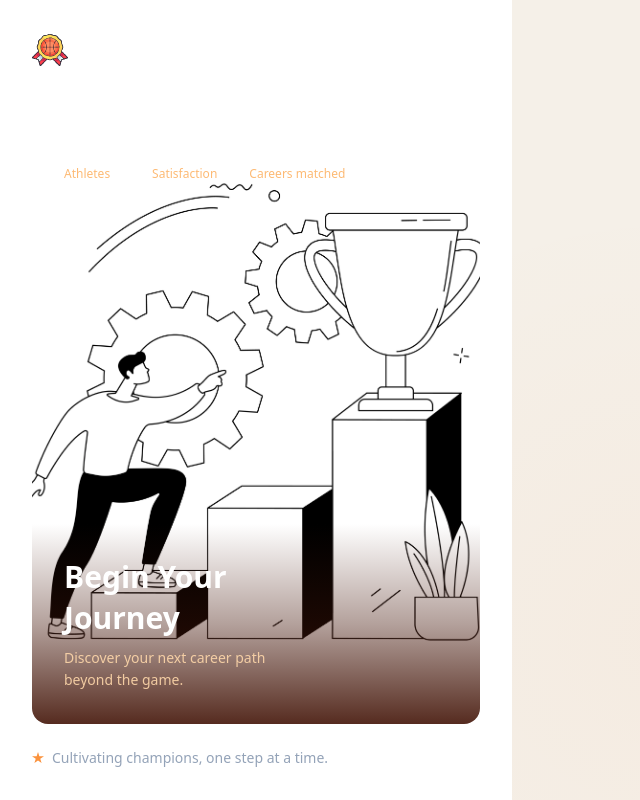
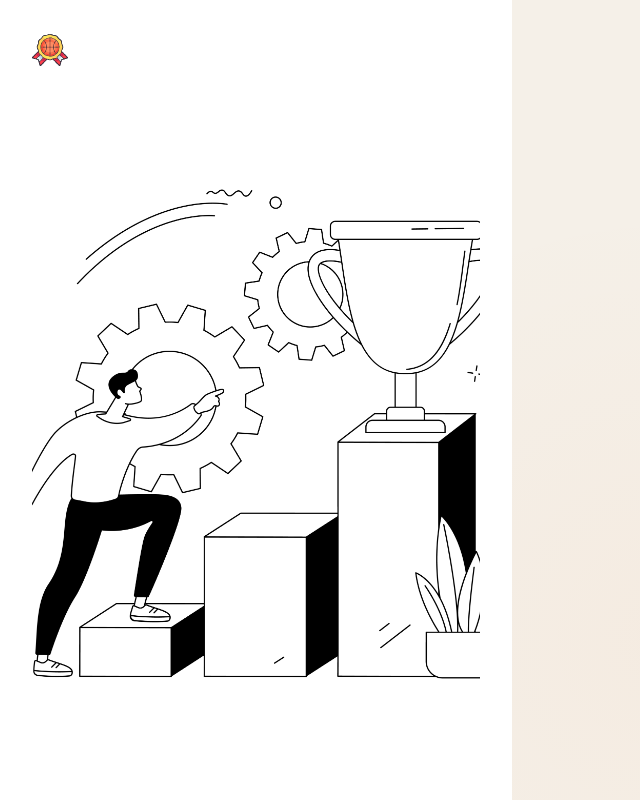
Before and after one commit to iyanuloluwa-Miracle/AthleteIQ, a Vue app in the folder client/: page /auth in a window 1280 px wide. Shown: the whole page, without its empty margins (0-640 px from the left). Built offline with nearby package versions, Linux system fonts and the light colour scheme; a web font is replaced by a local one.

Commit message:
fixes: latest fixes

```diff
--- a/client/src/layouts/AuthLayout.vue
+++ b/client/src/layouts/AuthLayout.vue
@@ -15,32 +15,6 @@
           :alt="isLoginPage ? 'Login visual' : 'Sign up visual'"
           class="absolute inset-0 w-full h-full object-cover"
         />
-
-        <!-- Stats row -->
-        <div ref="statsRef" class="absolute top-8 left-8 flex gap-8 z-10">
-          <div v-for="stat in stats" :key="stat.label" class="stat-item">
-            <p class="text-2xl font-bold text-white">{{ stat.value }}</p>
-            <p class="text-xs text-primary-300 mt-0.5">{{ stat.label }}</p>
-          </div>
-        </div>
-
-        <!-- Bottom overlay text -->
-        <div class="absolute bottom-0 inset-x-0 p-8 bg-gradient-to-t from-primary-950/90 via-primary-950/40 to-transparent z-10">
-          <h2 ref="headlineRef" class="text-3xl font-bold text-white leading-snug">
-            Begin Your<br/>Journey
-          </h2>
-          <p ref="subtitleRef" class="text-primary-200 text-sm mt-2 leading-relaxed opacity-90">
-            Discover your next career path<br/>beyond the game.
-          </p>
-        </div>
-      </div>
-
-      <!-- Bottom tagline -->
-      <div class="mt-6 flex items-center gap-2 text-slate-400 text-sm">
-        <svg viewBox="0 0 16 16" fill="currentColor" class="w-3 h-3 text-primary-400 shrink-0">
-          <path d="M8 0L9.8 5.6H16L11 9.1L12.8 14.7L8 11.2L3.2 14.7L5 9.1L0 5.6H6.2L8 0Z"/>
-        </svg>
-        <span>Cultivating champions, one step at a time.</span>
       </div>
     </div>
 
@@ -86,25 +60,11 @@ const isLoginPage = computed(() => route.name === 'Login' || route.path.includes
 const heroImage = computed(() => isLoginPage.value ? '/login_image.webp' : '/signup_image.webp')
 
 const heroRef = ref<HTMLElement | null>(null)
-const statsRef = ref<HTMLElement | null>(null)
-const headlineRef = ref<HTMLElement | null>(null)
-const subtitleRef = ref<HTMLElement | null>(null)
-
-const stats = [
-  { value: '10k+', label: 'Athletes' },
-  { value: '98%', label: 'Satisfaction' },
-  { value: '500k+', label: 'Careers matched' }
-]
 
 onMounted(() => {
   if (window.matchMedia('(prefers-reduced-motion: reduce)').matches) return
 
-  const tl = gsap.timeline({ defaults: { ease: 'power3.out' } })
-
-  tl.from(heroRef.value as Element, { opacity: 0, y: 30, duration: 0.8 })
-    .from('.stat-item', { opacity: 0, y: 16, duration: 0.5, stagger: 0.1 }, '-=0.4')
-    .from(headlineRef.value as Element, { opacity: 0, y: 20, duration: 0.5 }, '-=0.3')
-    .from(subtitleRef.value as Element, { opacity: 0, y: 14, duration: 0.4 }, '-=0.25')
+  gsap.from(heroRef.value as Element, { opacity: 0, y: 30, duration: 0.8, ease: 'power3.out' })
 })
 </script>
 
@@ -115,20 +75,7 @@ onMounted(() => {
   isolation: isolate;
 }
 
-/* Stat item */
-.stat-item {
-  position: relative;
-}
 
-.stat-item + .stat-item::before {
-  content: '';
-  position: absolute;
-  left: -16px;
-  top: 4px;
-  bottom: 4px;
-  width: 1px;
-  background: rgba(255, 255, 255, 0.15);
-}
 
 /* Auth transition */
 .auth-slide-enter-active {
```
